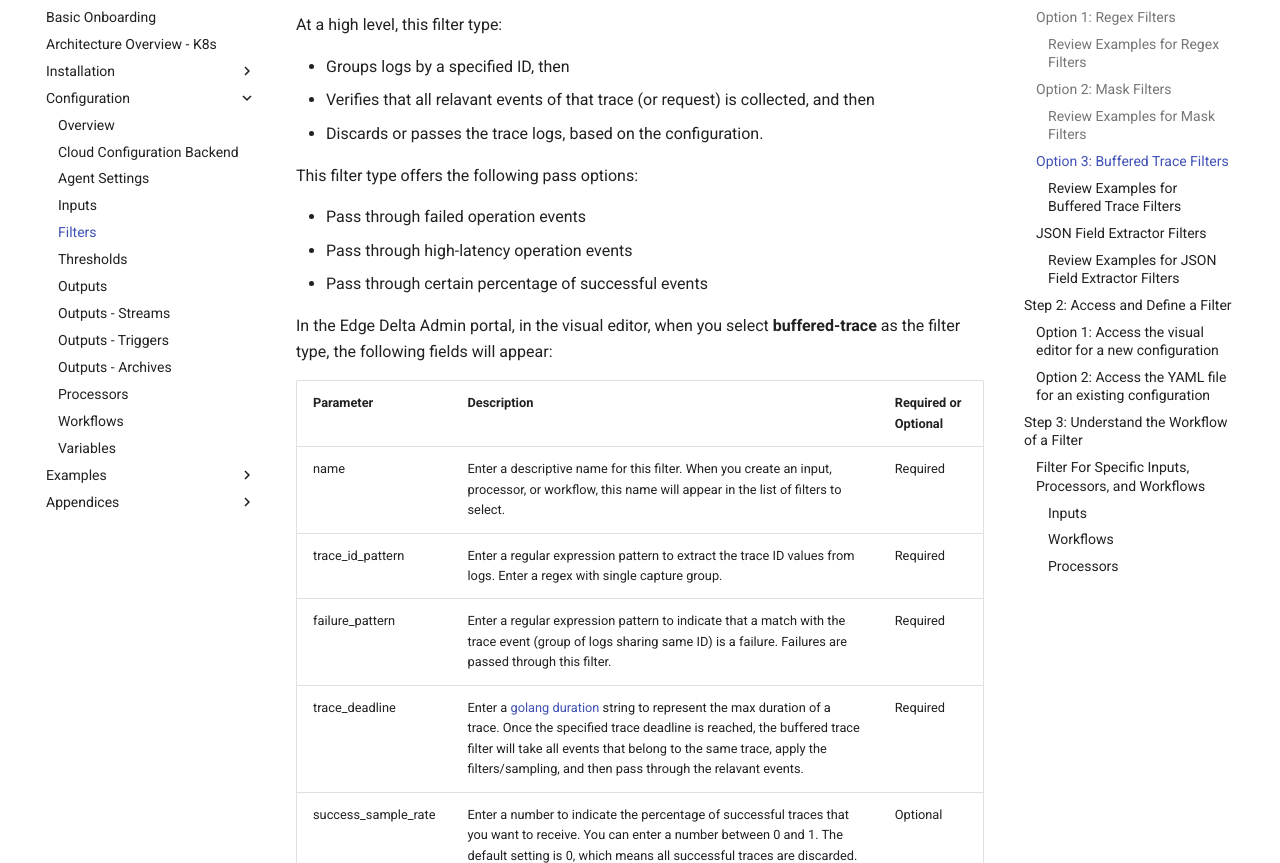
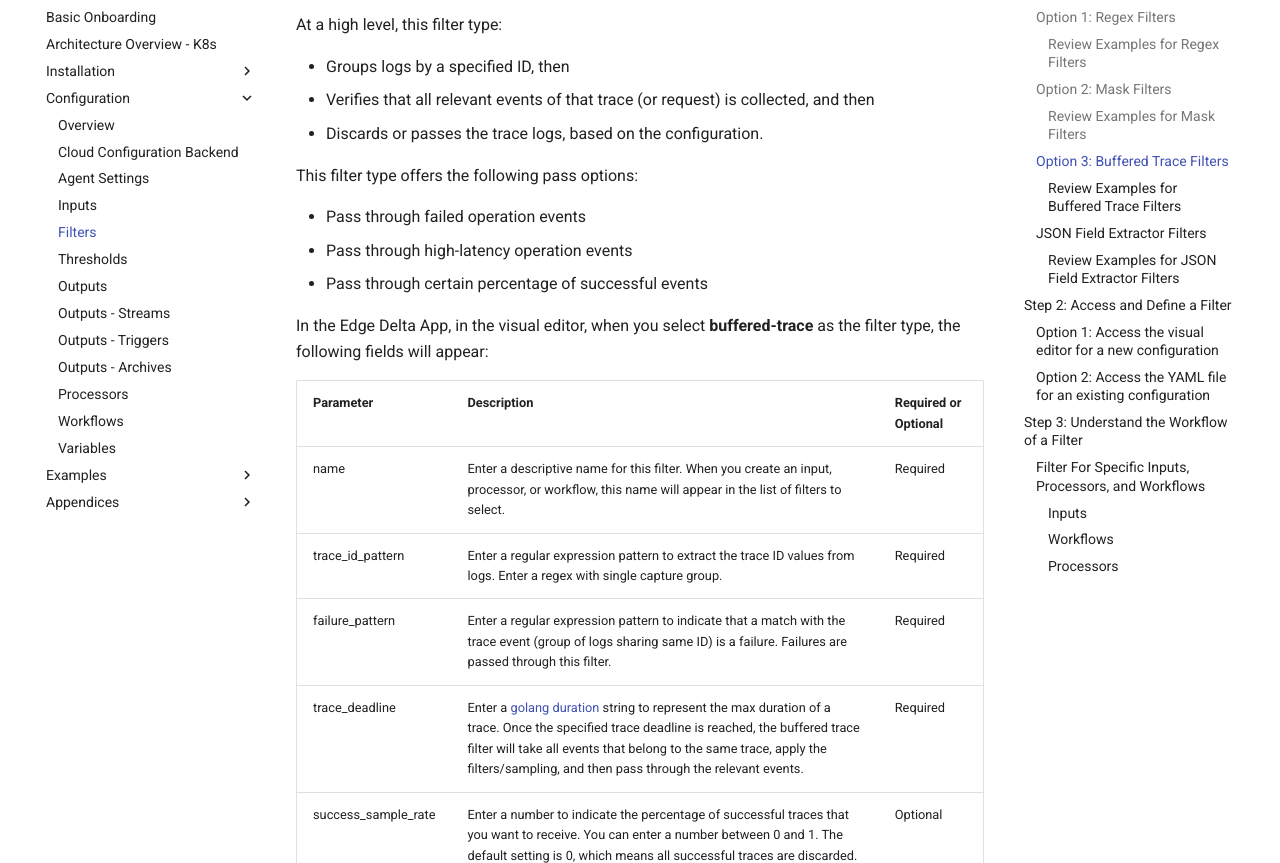
Before and after one commit to edgedelta/docs, an MkDocs documentation site: the page built from docs/configuration/filters.md, in a window 1280 px wide and 1400 px high, scrolled down 3532 px. Shown: the part 170-1033 px from the top of the window. Built offline with MkDocs 1.6.1 and Material for MkDocs 9.7.7, drawn with Linux system fonts in a browser that asks for light colours; some of the changed text lies outside the part shown.

Commit message:
Update filters.md

```diff
--- a/docs/configuration/filters.md
+++ b/docs/configuration/filters.md
@@ -40,7 +40,7 @@ You can create the following filter types:
 
 This filter type passes all log lines that match the specified regular expression. All unmatched logs are discarded.
 
-In the Edge Delta Admin portal, in the visual editor, when you select **regex** as the filter type, the following fields will appear:
+In the Edge Delta App, in the visual editor, when you select **regex** as the filter type, the following fields will appear:
 
 | Parameter | Description | Required or Optional |
 | :--- | :--- | :--- |
@@ -77,7 +77,7 @@ This filter type hides (or masks) specific data, based on the configured regex p
 
 This filter type can be useful to hide sensitive data, such as phone numbers, social security numbers, credit card numbers, etc. Specifically, based on the configured regex pattern, this filter type changes the log lines to hide the matched content.
 
-In the Edge Delta Admin portal, in the visual editor, when you select **mask** as the filter type, the following fields will appear:
+In the Edge Delta App, in the visual editor, when you select **mask** as the filter type, the following fields will appear:
 
 | Parameter | Description | Required or Optional |
 | :--- | :--- | :--- |
@@ -126,7 +126,7 @@ This filter type handles trace logs.
 At a high level, this filter type:
 
   * Groups logs by a specified ID, then
-  * Verifies that all relavant events of that trace (or request) is collected, and then
+  * Verifies that all relevant events of that trace (or request) is collected, and then
   * Discards or passes the trace logs, based on the configuration.
 
 This filter type offers the following pass options:
@@ -135,14 +135,14 @@ This filter type offers the following pass options:
 * Pass through high-latency operation events
 * Pass through certain percentage of successful events
 
-In the Edge Delta Admin portal, in the visual editor, when you select **buffered-trace** as the filter type, the following fields will appear:
+In the Edge Delta App, in the visual editor, when you select **buffered-trace** as the filter type, the following fields will appear:
 
 | Parameter | Description | Required or Optional |
 | :--- | :--- | :--- |
 | name | Enter a descriptive name for this filter. When you create an input, processor, or workflow, this name will appear in the list of filters to select. | Required |
 | trace\_id\_pattern | Enter a regular expression pattern to extract the trace ID values from logs. Enter a regex with single capture group. | Required |
 | failure\_pattern | Enter a regular expression pattern to indicate that a match with the trace event \(group of logs sharing same ID\) is a failure. Failures are passed through this filter. | Required |
-| trace\_deadline | Enter a [golang duration](https://golang.org/pkg/time/#ParseDuration) string to represent the max duration of a trace. Once the specified trace deadline is reached, the buffered trace filter will take all events that belong to the same trace, apply the filters/sampling, and then pass through the relavant events. | Required |
+| trace\_deadline | Enter a [golang duration](https://golang.org/pkg/time/#ParseDuration) string to represent the max duration of a trace. Once the specified trace deadline is reached, the buffered trace filter will take all events that belong to the same trace, apply the filters/sampling, and then pass through the relevant events. | Required |
 | success\_sample\_rate | Enter a number to indicate the percentage of successful traces that you want to receive. You can enter a number between 0 and 1. The default setting is 0, which means all successful traces are discarded. If you enter 0.2, then 20% of successful traces will pass through the filter. **Note** Any trace event without a **failure\_pattern** match indicates successful trace. | Optional |
 | latency\_pattern | Enter a regular expression pattern to extract the latency value from the trace logs. You must enter a regex with a single numeric capture group. Only 1 of the logs that belongs to the same trace ID should have latency information, or the last log will be picked to represent the latency of the trace. Once the latency value is extracted and converted to a number, this value can be used in conjunction with the **latency\_threshold** parameter to pass through high-latency traces. This process is useful to collect the high-latency traces, in addition to the failed traces that already passed throughou, based on the **failure\_pattern** parameter. | Optional |
 | latency\_threshold | Enter a numeric value to represent the threshold for high-latency limit. The latency of a trace is extracted with the **latency\_pattern** parameter. | Optional |
@@ -173,7 +173,7 @@ This filter type extracts a field's value and replaces the whole JSON content wi
 
 When this filter is applied, the original JSON is discarded. As a result, if the original JSON needs to be fed into another workflow or processor, then Edge Delta recommends that you attach this filter to the processor.
 
-In the Edge Delta Admin portal, in the visual editor, when you select **extract-json-field** as the filter type, the following fields will appear:
+In the Edge Delta App, in the visual editor, when you select **extract-json-field** as the filter type, the following fields will appear:
 
 | Parameter | Description | Required or Optional |
 | :--- | :--- | :--- |
@@ -216,7 +216,7 @@ At a high level, there are 2 ways to access **Filters**:
 
 ### Option 1: Access the visual editor for a new configuration
 
-1. In the Edge Delta Admin portal, on the left-side navigation, click **Agent Settings**.
+1. In the Edge Delta App, on the left-side navigation, click **Agent Settings**.
 2. Click **Create Configuration**.
 3. Click **Visual**.
 4. On the right-side, select **Filters**.
@@ -230,7 +230,7 @@ At a high level, there are 2 ways to access **Filters**:
 
 ### Option 2: Access the YAML file for an existing configuration
 
-1. In the Edge Delta Admin portal, on the left-side navigation, click **Agent Settings**.
+1. In the Edge Delta App, on the left-side navigation, click **Agent Settings**.
 2. Locate the desired configuration, and then under **Actions**, click the corresponding edit icon.
 3. Review the YAML file, make your changes, and then click **Save**.
     * To learn about these configurations, see **Step 1: Review Filter Types**.
```
